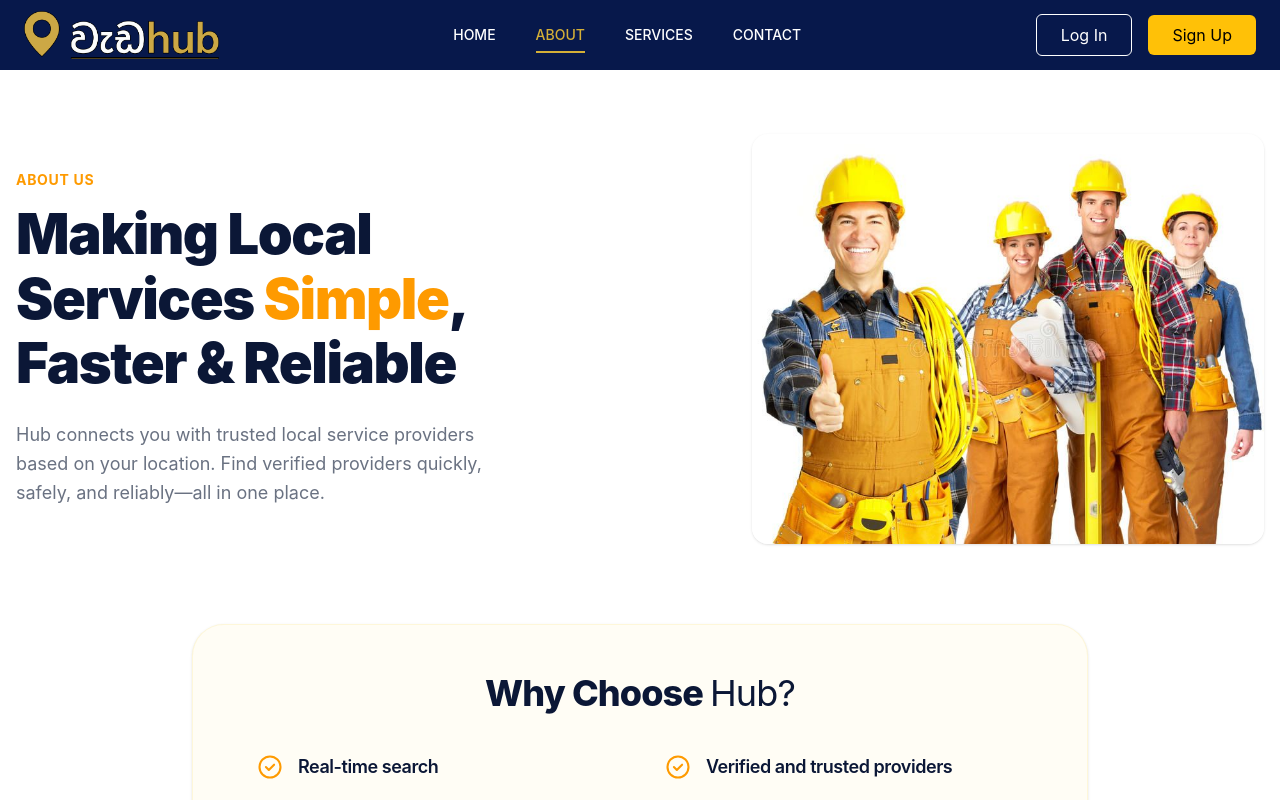
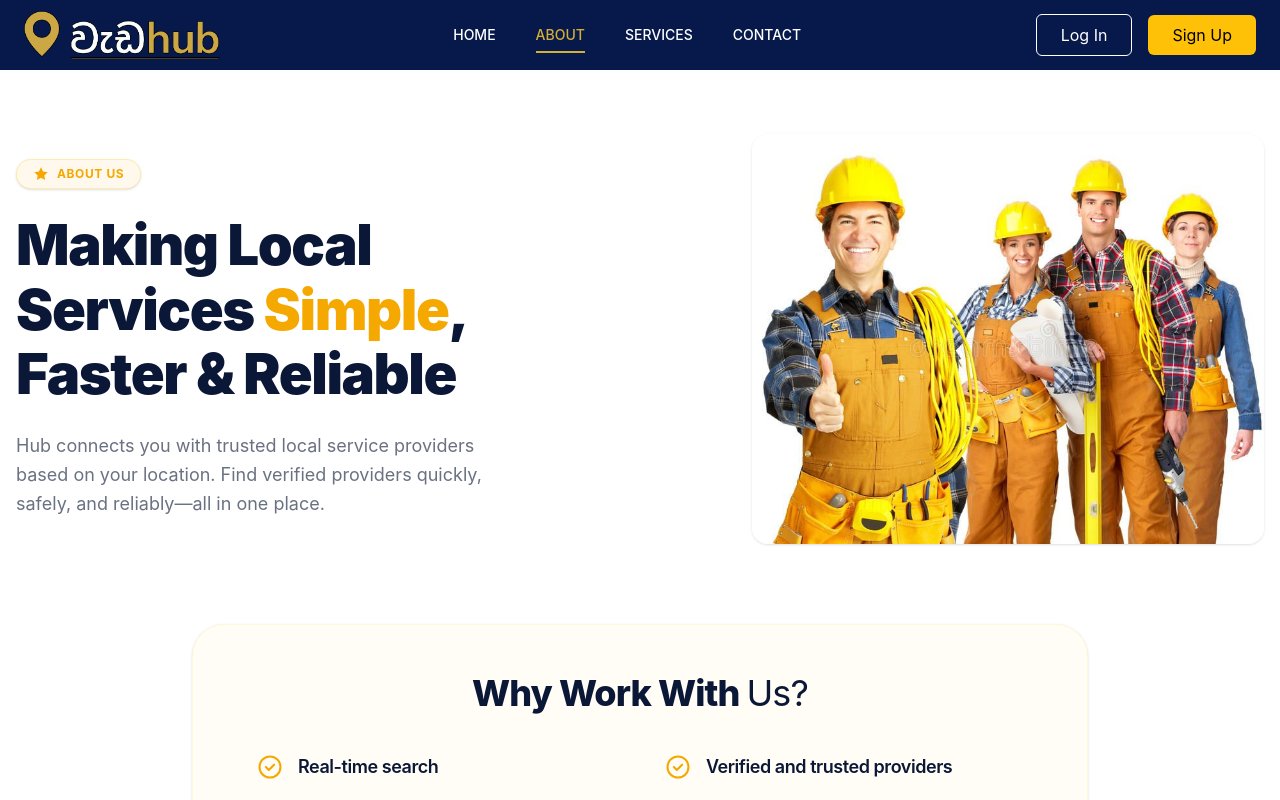
Before and after one commit to sathsararns/wedaHub-frontend, a React app: page /about in a window 1280 px wide. Shown: the top 800 px of the page. Built offline with nearby package versions, Linux system fonts and the light colour scheme; the HTML template or start-up script is replaced by a standard one.

Commit message:
feat: Update About Us section with improved styling and content clarity

```diff
--- a/src/components/about/AboutUsHeader.jsx
+++ b/src/components/about/AboutUsHeader.jsx
@@ -2,7 +2,7 @@ import React from 'react';
 import aboutUsImg from '../../assets/images/AboutUsHeader.jpg';
 
 function AboutUsHeader() {
-  // Updated feature list to match image 1
+  // Features list data
   const features = [
     'Real-time search',
     'Verified and trusted providers',
@@ -21,13 +21,25 @@ function AboutUsHeader() {
            ========================================================= */}
         <div className="grid grid-cols-1 md:grid-cols-2 gap-8 lg:gap-16 items-center">
           {/* Left Content */}
-          <div className="flex flex-col justify-center">
-            <p className="text-amber-500 font-bold text-sm uppercase tracking-wider mb-3">
-              About Us
-            </p>
+          <div className="flex flex-col items-start justify-center">
+
+            {/* Pill Badge */}
+            <div className="inline-flex items-center gap-2 bg-[#fff8ed] border border-amber-200/60 px-4 py-1.5 rounded-full shadow-sm mb-6">
+              {/* Star Icon */}
+              <svg
+                className="w-4 h-4 text-[#f5a800] fill-[#f5a800]"
+                viewBox="0 0 24 24"
+              >
+                <path d="M12 2l3.09 6.26L22 9.27l-5 4.87 1.18 6.88L12 17.77l-6.18 3.25L7 14.14 2 9.27l6.91-1.01L12 2z" />
+              </svg>
+              {/* Badge Text */}
+              <span className="text-[#f5a800] font-bold text-xs uppercase tracking-wider">
+                ABOUT US
+              </span>
+            </div>
 
             <h1 className="text-4xl md:text-5xl lg:text-[56px] font-black text-[#0b1736] mb-6 leading-[1.15] tracking-tight">
-              Making Local Services <span className="text-amber-500">Simple</span>, Faster & Reliable
+              Making Local Services <span className="text-[#f5a800] font-black">Simple</span>, Faster & Reliable
             </h1>
 
             <p className="text-gray-500 text-base md:text-lg leading-relaxed max-w-lg font-normal">
@@ -47,13 +59,13 @@ function AboutUsHeader() {
         </div>
 
         {/* =========================================================
-            PART 2: Why Choose Hub Card (Exact match to Image 1)
+            PART 2: Why Work With Us Card
            ========================================================= */}
         <div className="bg-[#fffdf5] rounded-[32px] p-8 md:p-12 max-w-4xl mx-auto mt-20 border border-amber-100/60 shadow-sm">
           {/* Card Title */}
           <div className="text-center mb-10">
             <h2 className="text-3xl md:text-4xl font-extrabold text-[#0b1736] tracking-tight">
-              Why Choose <span className="font-normal text-[#0b1736]">Hub?</span>
+              Why Work With <span className="font-normal text-[#0b1736]">Us?</span>
             </h2>
           </div>
 
@@ -61,10 +73,10 @@ function AboutUsHeader() {
           <div className="grid grid-cols-1 md:grid-cols-2 gap-x-12 gap-y-7 max-w-3xl mx-auto">
             {features.map((feature, index) => (
               <div key={index} className="flex items-center gap-3.5">
-                {/* Thin Orange Checkmark Icon Matching Image 1 */}
+                {/* Checkmark Icon */}
                 <div className="flex-shrink-0">
                   <svg
-                    className="w-7 h-7 text-amber-500"
+                    className="w-7 h-7 text-[#f5a800]"
                     viewBox="0 0 24 24"
                     fill="none"
                     stroke="currentColor"
```
